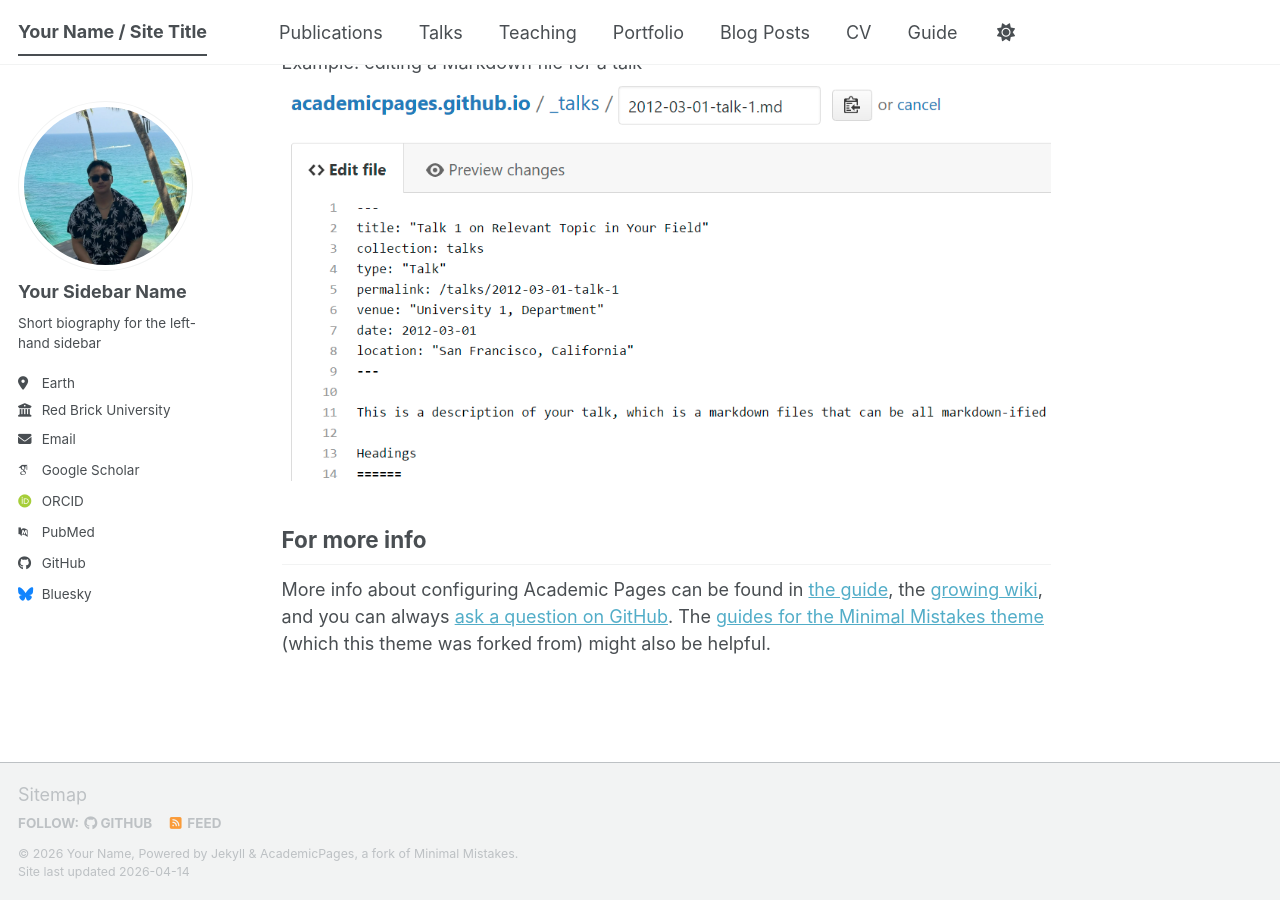
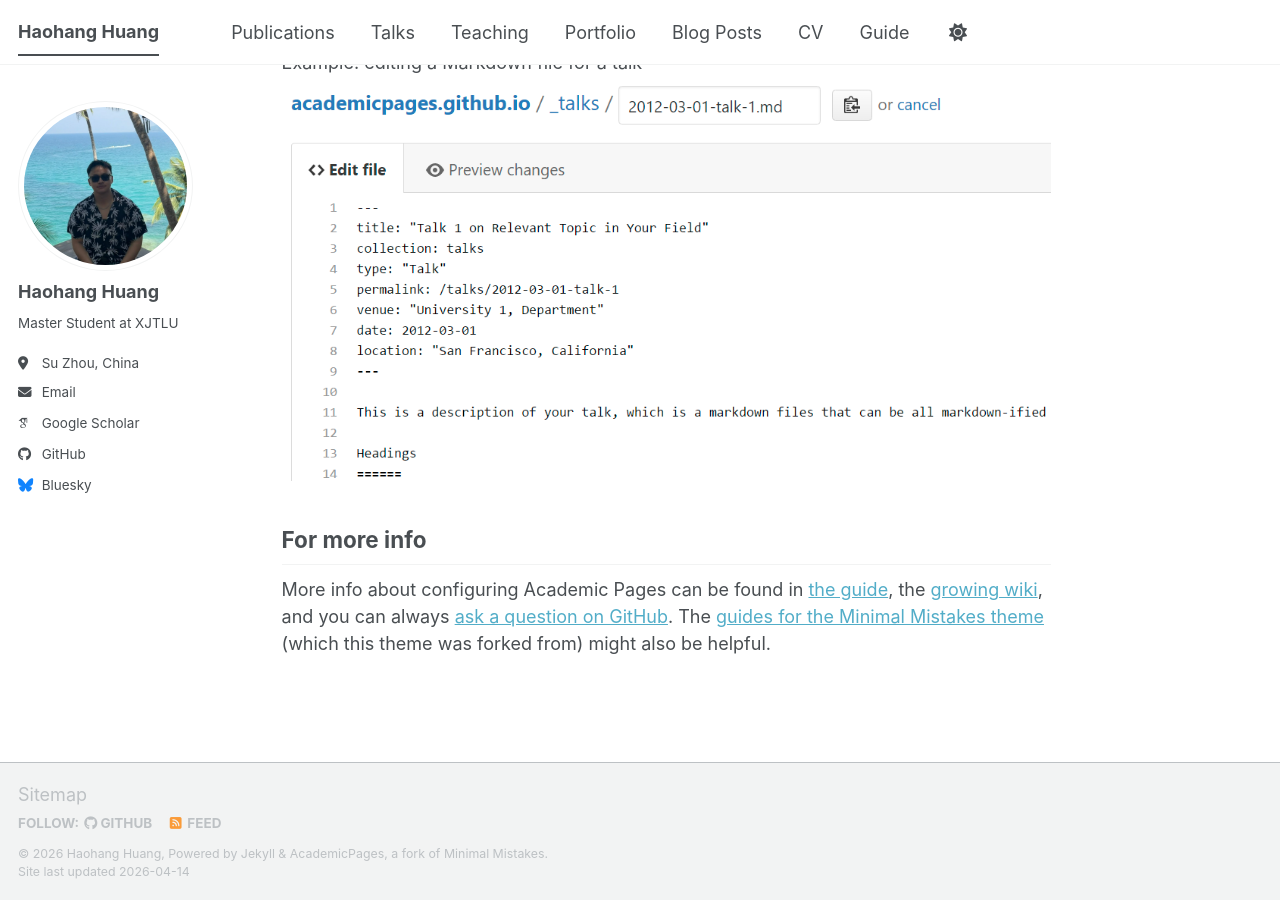
Before and after one commit to ashan623/ashan623.github.io, a Jekyll site: the page built from _pages/about.md, in a window 1280 px wide and 900 px high, scrolled down 2453 px. Built offline with Jekyll 4.4.1, drawn with Linux system fonts in a browser that asks for light colours; some web fonts are replaced; a script bundle is joined from its source files by our own code; library files that are not in the unit come from our copies.

Commit message:
Update _config.yml

```diff
--- a/_config.yml
+++ b/_config.yml
@@ -9,14 +9,14 @@
 # Basic Site Settings
 locale                   : "en-US"
 site_theme               : "default" # The available themes options are "default", "air", "sunrise", "mint", "dirt" and "contrast"
-title                    : "Your Name / Site Title"
+title                    : "Haohang Huang"
 title_separator          : "-"
-name                     : &name "Your Name"
-description              : &description "Your Name's academic portfolio"   # Update this with a general description of your site, this is the default if not overridden by a page
+name                     : &name "Haohang Huang"
+description              : &description "Master Student at XJTLU"   # Update this with a general description of your site, this is the default if not overridden by a page
 url                      : https://academicpages.github.io # The base hostname & protocol for your site e.g. "https://[your GitHub username].github.io",
                                                            # or if you already have some other page hosted on Github then use "https://[your GitHub username].github.io/[Your Repo Name]"
 baseurl                  : "" # the subpath of your site, e.g. "/blog"
-repository               : "academicpages/academicpages.github.io"
+repository               : "ashan623.github.io"
 
 # Site Author - The following control what appear as part of the author content on the side bar.
 #               If a field is blank the icon and link will not appear, otherwise it will be shown.
@@ -24,24 +24,24 @@ repository               : "academicpages/academicpages.github.io"
 author:
   # Biographic information
   avatar           : "profile.png"
-  name             : "Your Sidebar Name"
+  name             : "Haohang Huang"
   pronouns         : # example: "she/her"
-  bio              : "Short biography for the left-hand sidebar"
-  location         : "Earth"
-  employer         : "Red Brick University"
+  bio              : "Master Student at XJTLU"
+  location         : "Su Zhou, China"
+  employer         :
   uri              : # URL
-  email            : "none@example.org"
+  email            : "2083006239@qq.com"
 
   # Academic websites
   academia         : # URL
   arxiv            : # URL - Update with the correct link to your profile
-  googlescholar    : "https://scholar.google.com/citations?user=PS_CX0AAAAAJ"
+  googlescholar    : "https://scholar.google.com/citations?user=Zh7Ml-YAAAAJ&hl=zh-CN"
   inspire-hep      : # URL
   impactstory      : # URL
-  orcid            : "https://orcid.org/yourorcidurl"
+  orcid            :
   semantic         : # URL
   ssrn             : # URL
-  pubmed           : "https://www.ncbi.nlm.nih.gov/pubmed/?term=john+snow"
+  pubmed           :
   researchgate     : # URL
   scopus           : # URL
   zotero           : # URL
```
